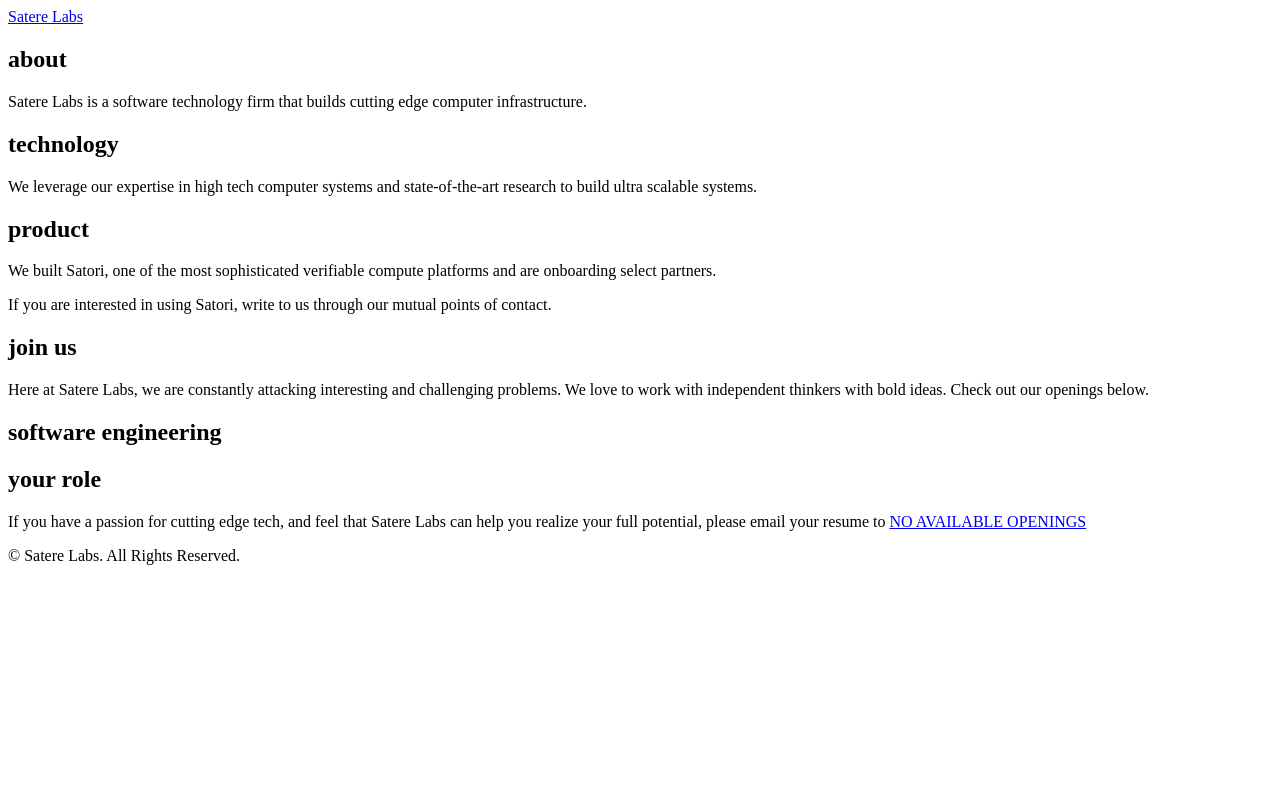
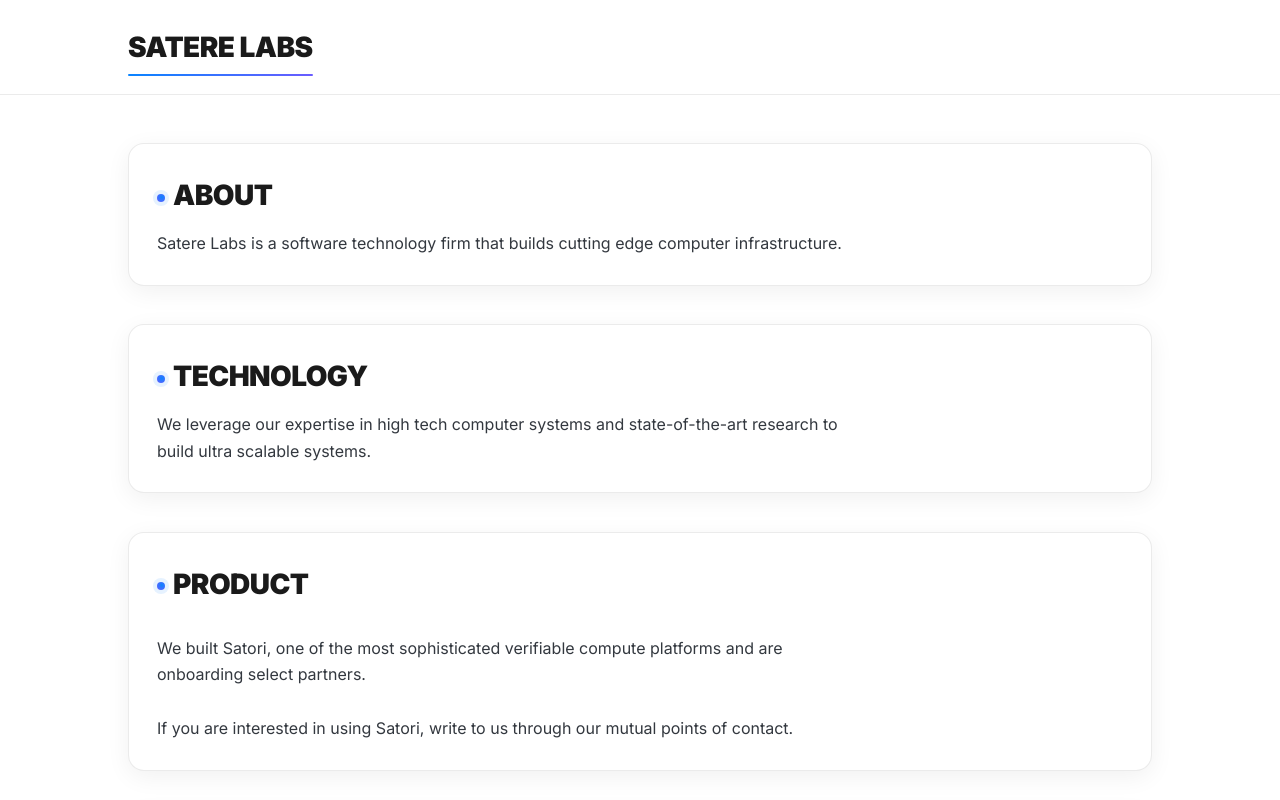
Before and after one commit to 0xplanation/0xplanation.github.io, a plain HTML site: page index.html in a window 1280 px wide. Shown: the top 800 px of the page. Drawn offline with Linux system fonts and the light colour scheme.

Commit message:
Update index.html

```diff
--- a/index.html
+++ b/index.html
@@ -1,85 +1,246 @@
-
 <!DOCTYPE html>
 <html lang="en">
   <head>
-    <meta charset="UTF-8">
-    <meta name="viewport" content="width=device-width, initial-scale=1.0">
-    <meta http-equiv="X-UA-Compatible" content="ie=edge">
-    <link rel="stylesheet" href="/assets/main.bundle.css">
-    <link href="https://fonts.googleapis.com/css2?family=Inter:wght@400;700;900&display=swap" rel="stylesheet">
+    <meta charset="UTF-8" />
+    <meta name="viewport" content="width=device-width, initial-scale=1.0" />
+    <meta http-equiv="X-UA-Compatible" content="ie=edge" />
     <title>Satere Labs</title>
 
+    <!-- Your bundle + font -->
+    <link rel="stylesheet" href="/assets/main.bundle.css" />
+    <link href="https://fonts.googleapis.com/css2?family=Inter:wght@400;700;900&display=swap" rel="stylesheet" />
+
+    <!-- Light Futuristic Theme -->
+    <style>
+      :root{
+        --bg: #ffffff;
+        --text: #1a1a1a;
+        --muted: #565b62;
+        --line: rgba(0,0,0,0.08);
+        --card: #ffffff;
+        --shadow: 0 6px 24px rgba(0,0,0,0.06);
+        --accent: #0a84ff; /* neon-leaning blue */
+        --accent-2: #6a5cff; /* secondary violet for subtle gradients */
+        --radius: 16px;
+        --rhythm-sm: .5rem;
+        --rhythm: 1rem;
+        --rhythm-lg: 2rem;
+        --maxw: 64rem; /* ~1024px */
+      }
+
+      html, body {
+        height: 100%;
+      }
+
+      body {
+        font-family: 'Inter', system-ui, -apple-system, Segoe UI, Roboto, Arial, sans-serif;
+        background: var(--bg);
+        color: var(--text);
+        margin: 0;
+        line-height: 1.65;
+        text-rendering: optimizeLegibility;
+        -webkit-font-smoothing: antialiased;
+        -moz-osx-font-smoothing: grayscale;
+      }
+
+      /* Layout helpers */
+      .container {
+        max-width: var(--maxw);
+        margin-inline: auto;
+        padding-inline: clamp(1rem, 3vw, 2rem);
+      }
+      .stack { display: grid; gap: var(--rhythm); }
+      .stack-sm { gap: .75rem; }
+      .stack-md { gap: 1.25rem; }
+      .stack-lg { gap: var(--rhythm-lg); }
+      .stack-xl { gap: clamp(1.5rem, 3vw, 2.5rem); }
+
+      /* Header / Nav */
+      header {
+        position: sticky;
+        top: 0;
+        z-index: 50;
+        background: color-mix(in srgb, var(--bg) 92%, white);
+        backdrop-filter: saturate(140%) blur(6px);
+        border-bottom: 1px solid var(--line);
+      }
+      .brand {
+        font-weight: 900;
+        letter-spacing: -0.02em;
+        text-transform: uppercase;
+        font-size: clamp(1.25rem, 2.6vw, 1.75rem);
+        color: var(--text);
+        position: relative;
+        text-decoration: none;
+      }
+      .brand::after {
+        content: "";
+        position: absolute;
+        left: 0; bottom: -6px;
+        width: 100%;
+        height: 2px;
+        background: linear-gradient(90deg, var(--accent), var(--accent-2));
+        border-radius: 2px;
+      }
+      nav ul {
+        display: flex;
+        gap: 1rem;
+        list-style: none;
+        margin: 0; padding: 0;
+      }
+      nav a {
+        color: var(--text);
+        text-decoration: none;
+        font-weight: 700;
+        letter-spacing: .01em;
+      }
+      nav a:hover {
+        color: var(--accent);
+      }
+
+      /* Headings */
+      h1, h2, h3 {
+        margin: 0;
+        letter-spacing: -0.02em;
+        color: var(--text);
+      }
+      h1 {
+        font-weight: 900;
+        text-transform: uppercase;
+        font-size: clamp(1.25rem, 3.2vw, 1.75rem);
+      }
+      h2 {
+        font-weight: 700;
+        font-size: clamp(1rem, 2.2vw, 1.125rem);
+        color: var(--muted);
+        text-transform: uppercase;
+      }
+
+      p {
+        margin: 0;
+        color: #33383f;
+        max-width: 70ch;
+      }
+
+      /* Cards (optional wrapper look for sections) */
+      .card {
+        background: var(--card);
+        border: 1px solid var(--line);
+        border-radius: var(--radius);
+        box-shadow: var(--shadow);
+        padding: clamp(1rem, 2.5vw, 1.75rem);
+      }
+
+      /* Accent link underline */
+      .u-underline {
+        text-decoration: none;
+        color: var(--accent);
+        border-bottom: 2px solid color-mix(in srgb, var(--accent) 50%, transparent);
+        padding-bottom: 2px;
+      }
+      .u-underline:hover {
+        border-bottom-color: var(--accent);
+        color: var(--accent);
+      }
+
+      /* Footer */
+      footer {
+        border-top: 1px solid var(--line);
+        color: var(--muted);
+      }
+
+      /* Minor utilities */
+      .mt-4 { margin-top: 1rem; }
+      .mt-6 { margin-top: 1.5rem; }
+      .mt-12 { margin-top: 3rem; }
+      .text-center { text-align: center; }
+      .text-sm { font-size: .9rem; }
+      .muted { color: var(--muted); }
+      .accent { color: var(--accent); }
+      .wrap { padding-block: clamp(1rem, 3vw, 1.5rem); }
+      .wrap-lg { padding-block: clamp(2rem, 5vw, 3rem); }
+
+      /* Subtle left rail accent for sections labeled h1 */
+      section > .stack-sm > h1::before {
+        content: "";
+        display: inline-block;
+        width: .5rem;
+        height: .5rem;
+        margin-right: .5rem;
+        border-radius: 999px;
+        background: radial-gradient(circle at 60% 40%, var(--accent), var(--accent-2));
+        vertical-align: middle;
+        box-shadow: 0 0 0 4px color-mix(in srgb, var(--accent) 10%, transparent);
+      }
+    </style>
   </head>
+
   <body class="flex flex-col min-h-screen">
-    <header class="text-white">
-  <nav class="max-w-4xl mx-auto p-8 flex justify-between">
-    <a class="text-4xl border-b-2 font-bold border-white border-b-4 border-yellow-400" href="/">
-      Satere Labs
-    </a>
-    <ul class="flex">
-
+    <header>
+      <div class="container wrap">
+        <nav class="flex justify-between items-center" style="display:flex;align-items:center;justify-content:space-between;">
+          <a class="brand" href="/">Satere Labs</a>
+          <ul>
+            <!-- Add future nav items here if needed -->
+          </ul>
         </nav>
-    </ul>
+      </div>
     </header>
 
     <main class="flex-grow">
+      <div class="container wrap-lg">
+        <section class="stack stack-xl">
+          <div class="stack stack-sm card">
+            <h1 class="leading-tight">about</h1>
+            <p>Satere Labs is a software technology firm that builds cutting edge computer infrastructure.</p>
+          </div>
 
-  <div class="max-w-4xl mx-auto p-8 pb-12">
-    <section class="stack stack-xl">
-      <div class="stack stack-sm">
-        <h1 class="leading-tight">about</h1>
-        <p>
-          Satere Labs is a software technology firm that builds cutting edge computer infrastructure.
-        </p>
+          <div class="stack stack-sm card">
+            <h1 class="leading-tight">technology</h1>
+            <p>We leverage our expertise in high tech computer systems and state-of-the-art research to build ultra scalable systems.</p>
           </div>
-      <div class="stack stack-sm">
-        <h1 class="leading-tight">technology</h1>
-        <p>
-          We leverage our expertise in high tech computer systems
-         and state-of-the-art research to build ultra scalable systems.
 
-        </p>
+          <div class="stack stack-sm card">
+            <h1 class="leading-tight">product</h1>
+            <p class="mt-4">We built Satori, one of the most sophisticated verifiable compute platforms and are onboarding select partners.</p>
+            <p class="mt-4">If you are interested in using Satori, write to us through our mutual points of contact.</p>
           </div>
-      <div class="stack stack-sm">
-        <h1 class="leading-tight">product</h1>
-        <p class="mt-4">
-          We built Satori, one of the most sophisticated verifiable compute platforms
-          and are onboarding select partners.
-        </p>
-        <p class="mt-4">
-          If you are interested in using Satori, write to us through our mutual points of contact.
-        </p>
-      </div>
-      <div class="stack stack-sm">
+
+          <div class="stack stack-sm card">
             <h1 class="leading-tight">join us</h1>
             <p>
               Here at Satere Labs, we are constantly attacking interesting and challenging problems.
               We love to work with independent thinkers with bold ideas. Check out our openings below.
             </p>
 
-        <div>
-          <h2 class="leading-tight text-xl mt-6 text-gray-100">software engineering</h2>
-          <h2 class="text-sm text-gray-200">your role</h2>
-
+            <div class="stack stack-sm">
+              <h2 class="leading-tight">software engineering</h2>
+              <h2 class="text-sm muted">your role</h2>
             </div>
 
             <p class="mt-4">
               If you have a passion for cutting edge tech, and feel that Satere Labs can help you realize your full potential, please email your resume to
-          <a href="satere.xyz" class="border-white border-b-2 hover:border-yellow-400">NO AVAILABLE OPENINGS</a>
+              <a href="https://satere.xyz" class="u-underline">NO AVAILABLE OPENINGS</a>
             </p>
+          </div>
 
-      </div>
-      <p class="mt-12 text-center text-sm text-gray-400">
+          <p class="mt-12 text-center text-sm muted">
             © <span data-year></span> Satere Labs. All Rights Reserved.
           </p>
         </section>
       </div>
+    </main>
 
-    </main>
-    <footer class="bg-gray-900 text-white ">
-
+    <footer>
+      <div class="container wrap">
+        <!-- reserved for future links -->
+      </div>
     </footer>
 
     <script src="/assets/main.bundle.js"></script>
+    <script>
+      // Set © year
+      document.querySelectorAll('[data-year]').forEach(n => n.textContent = new Date().getFullYear());
+    </script>
   </body>
 </html>
```
Lines whose indentation alone changed are shown as unchanged.
